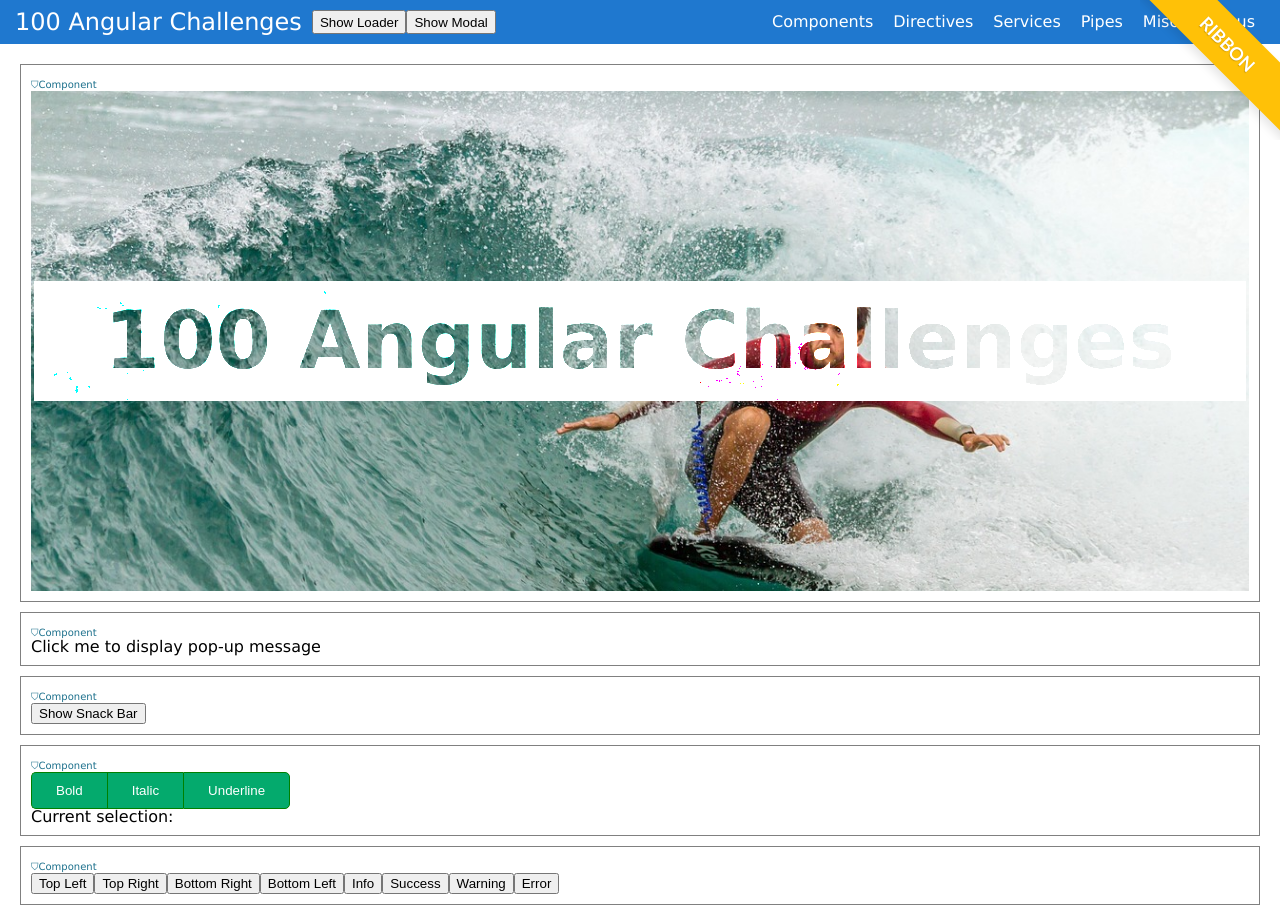
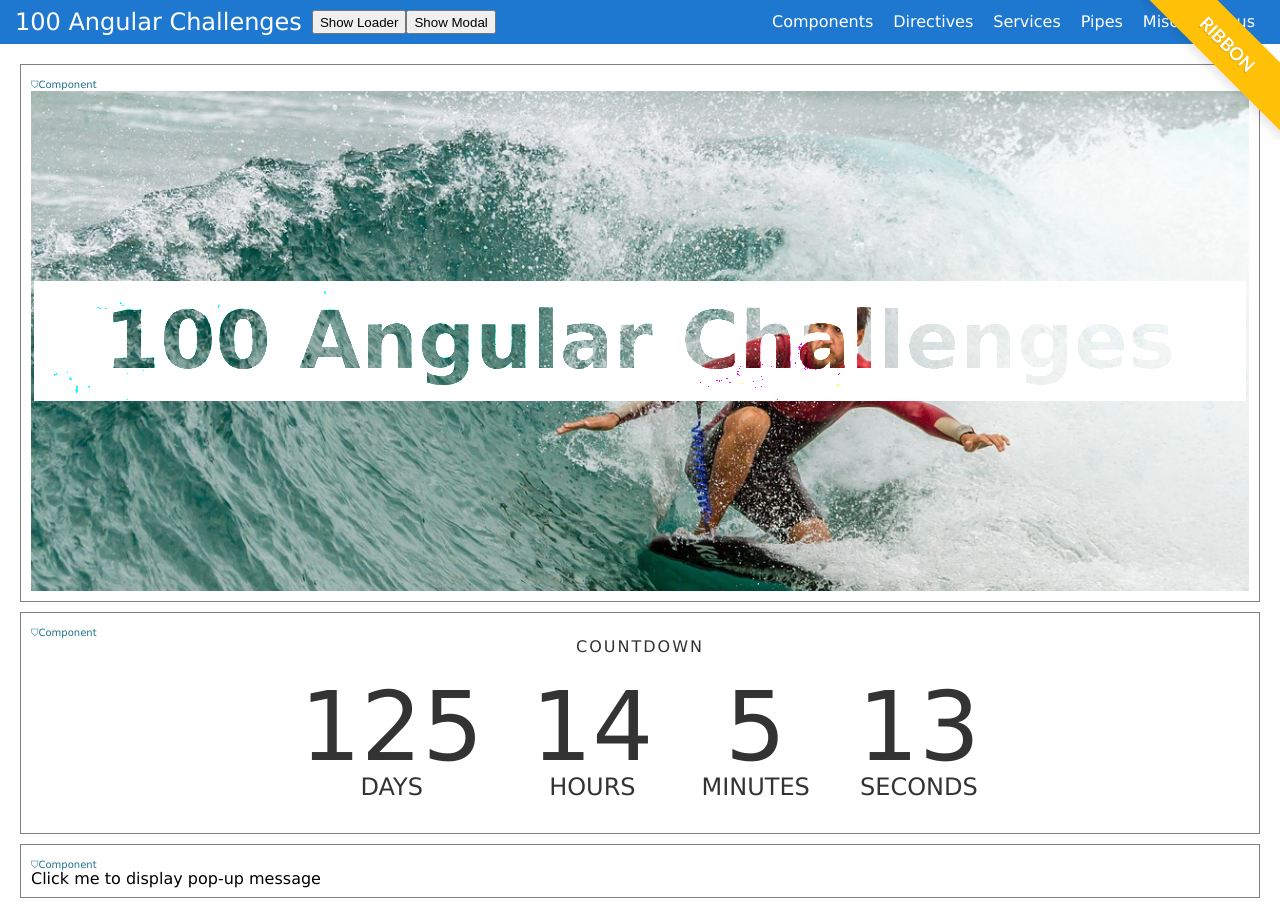
Before and after one commit to Portfolio-Allan-Rolle/100AngularChallenges, an Angular app: page / in a window 1280 px wide. Shown: the top 907 px of the page. Built offline with nearby package versions, Linux system fonts and the light colour scheme.

Commit message:
countdown timer component complete

```diff
--- /dev/null
+++ b/src/app/components/countdown-timer/countdown-timer.component.html
@@ -0,0 +1,27 @@
+<div class="countdown">
+  <h1 class="countdown_headline">Countdown</h1>
+  @if(!expired()) {
+  <div class="countdown_container">
+    <ul class="countdown_list">
+      <li class="countdown_item">
+        <span class="countdown_value">{{ days() }}</span
+        ><span>days</span>
+      </li>
+      <li class="countdown_item">
+        <span class="countdown_value">{{ hours() }}</span
+        ><span>hours</span>
+      </li>
+      <li class="countdown_item">
+        <span class="countdown_value">{{ minutes() }}</span
+        ><span>minutes</span>
+      </li>
+      <li class="countdown_item">
+        <span class="countdown_value">{{ seconds() }}</span
+        ><span>seconds</span>
+      </li>
+    </ul>
+  </div>
+  }@else {
+  <div class="countdown_expired">Countdown Expired !</div>
+  }
+</div>
--- /dev/null
+++ b/src/app/components/countdown-timer/countdown-timer.component.scss
@@ -0,0 +1,35 @@
+.countdown {
+  color: #333;
+  margin: 0 auto;
+  text-align: center;
+
+  &_headline {
+    font-weight: normal;
+    letter-spacing: 0.125rem;
+    text-transform: uppercase;
+  }
+
+  &_expired {
+    text-transform: uppercase;
+    font-size: 3rem;
+    color: red;
+  }
+
+  &_list {
+    display: flex;
+    justify-content: center;
+  }
+
+  &_item {
+    font-size: 1.5em;
+    list-style-type: none;
+    padding: 1em;
+    text-transform: uppercase;
+    display: inherit;
+    flex-direction: column;
+  }
+
+  &_value {
+    font-size: 6rem;
+  }
+}
--- /dev/null
+++ b/src/app/components/countdown-timer/countdown-timer.component.ts
@@ -0,0 +1,57 @@
+import { Component, input, OnDestroy, OnInit, signal } from '@angular/core';
+import { interval, Subscription } from 'rxjs';
+
+@Component({
+  selector: 'app-countdown-timer',
+  imports: [],
+  templateUrl: './countdown-timer.component.html',
+  styleUrl: './countdown-timer.component.scss',
+})
+export class CountdownTimerComponent implements OnInit, OnDestroy {
+  time = input.required<string>();
+  countDownSubscription!: Subscription;
+
+  days = signal<number>(0);
+  hours = signal<number>(0);
+  minutes = signal<number>(0);
+  seconds = signal<number>(0);
+
+  expired = signal<boolean>(false);
+
+  generateCountDown() {
+    const countDownDate = new Date(this.time()).getTime();
+    const now = new Date().getTime();
+    const distance = countDownDate - now;
+
+    if (distance < 0) {
+      this.countDownSubscription.unsubscribe();
+      this.expired.set(true);
+    }
+
+    const days = Math.floor(distance / (1000 * 60 * 60 * 24));
+    const hours = Math.floor(
+      (distance % (1000 * 60 * 60 * 24)) / (1000 * 60 * 60)
+    );
+    const minutes = Math.floor((distance % (1000 * 60 * 60)) / (1000 * 60));
+    const seconds = Math.floor((distance % (1000 * 60)) / 1000);
+
+    this.days.set(days);
+    this.hours.set(hours);
+    this.minutes.set(minutes);
+    this.seconds.set(seconds);
+  }
+
+  setCountdown() {
+    this.countDownSubscription = interval(1000).subscribe({
+      next: () => this.generateCountDown(),
+    });
+  }
+
+  ngOnInit(): void {
+    this.setCountdown();
+  }
+
+  ngOnDestroy(): void {
+    this.countDownSubscription.unsubscribe();
+  }
+}
--- a/src/app/routes/component-documentation/component-documentation.component.html
+++ b/src/app/routes/component-documentation/component-documentation.component.html
@@ -1,6 +1,9 @@
 <div>
   <div class="wrapper">
     <app-banner-cut-out [title]="'100 Angular Challenges'"></app-banner-cut-out>
+  </div>
+  <div class="wrapper">
+    <app-countdown-timer [time]="'Aug 30, 2025 09:45:00'"></app-countdown-timer>
   </div>
   <div class="wrapper">
     <app-pop-up [message]="'Hello World !'">
--- a/src/app/routes/component-documentation/component-documentation.component.ts
+++ b/src/app/routes/component-documentation/component-documentation.component.ts
@@ -27,10 +27,12 @@ import { BannerCutOutComponent } from '../../components/banner-cut-out/banner-cu
 import { SnackBarComponent } from '../../components/snack-bar/snack-bar.component';
 import { SnackBarService } from '../../services/snack-bar.service';
 import { PopUpComponent } from '../../components/pop-up/pop-up.component';
+import { CountdownTimerComponent } from "../../components/countdown-timer/countdown-timer.component";
 
 @Component({
   selector: 'app-component-documentation',
   imports: [
+    CounterInputComponent,
     SnackBarComponent,
     CardComponent,
     AccordionComponent,
@@ -55,7 +57,8 @@ import { PopUpComponent } from '../../components/pop-up/pop-up.component';
     ButtonToggleComponent,
     BannerCutOutComponent,
     PopUpComponent,
-  ],
+    CountdownTimerComponent
+],
   templateUrl: './component-documentation.component.html',
   styleUrl: './component-documentation.component.scss',
 })
```
Also changed, not shown: 1 other file (tests, documents, lock files or other folders).
